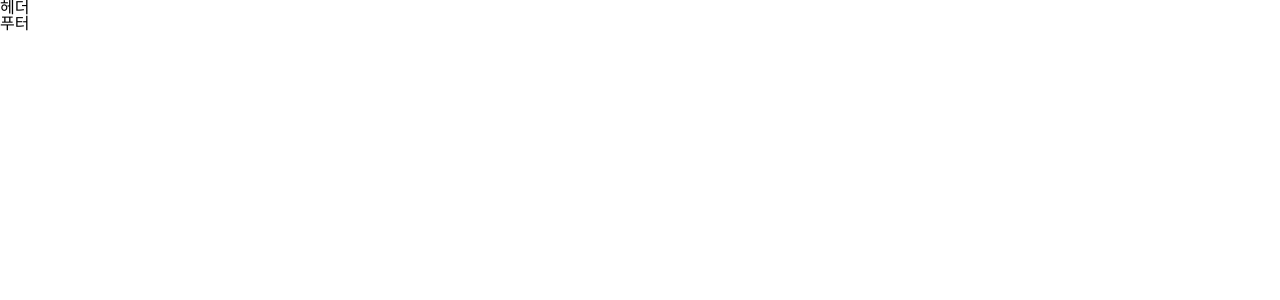
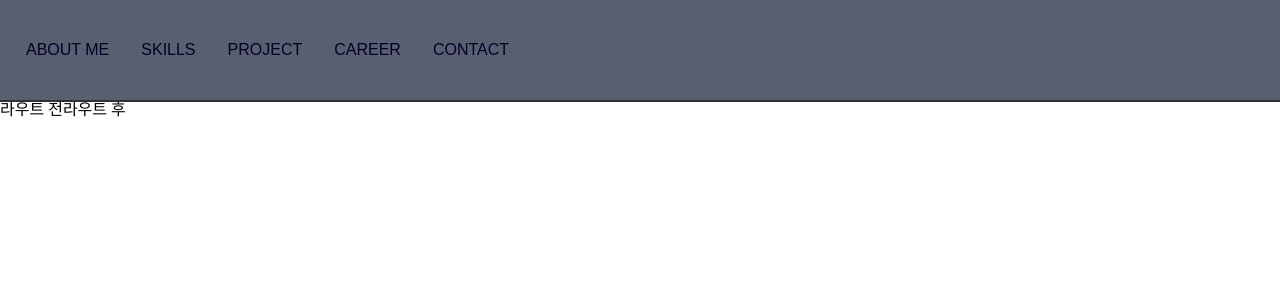
Before and after one commit to pacdong/bro_homepage, a React (Create React App) app: page /home in a window 1280 px wide. Shown: the top 300 px of the page. Built offline with nearby package versions, Linux system fonts and the light colour scheme.

Commit message:
2020-10-17 / Header ~ing

```diff
--- a/src/App.js
+++ b/src/App.js
@@ -27,9 +27,11 @@ function App() {
       <GlobalStyled />
       <Header />
       <BrowserRouter>
+        라우트 전
         <Routes />
+        라우트 후
       </BrowserRouter>
-      <Footer />
+      {/* <Footer /> */}
     </>
   );
 }
--- /dev/null
+++ b/src/Color/colors.js
@@ -0,0 +1,9 @@
+export default {
+  gray: "#717A88",
+  darkGray: "#5A5F70",
+  lightGray: "#000029",
+  darkBlue: "#2D3038",
+  lightGreen: "#61D25B",
+  white: "#FFFFFF",
+  black: "#2D3038",
+};
--- /dev/null
+++ b/src/Components/ABoutMe/HeadText.js
@@ -0,0 +1,15 @@
+import React from "react";
+import styled from "styled-components";
+
+const Wrapper = styled.div``;
+const Text = styled.span``;
+
+export default function HeadText({ line1, line2, line3 }) {
+  return (
+    <Wrapper>
+      <Text>{line1}</Text>
+      <Text>{line2}</Text>
+      <Text>{line3}</Text>
+    </Wrapper>
+  );
+}
--- /dev/null
+++ b/src/Components/ABoutMe/index.js
@@ -0,0 +1,8 @@
+import React from "react";
+import HeadText from "./HeadText";
+
+const Index = () => {
+  return <HeadText line1="I' M" line2="A FRONT - END" line3="DEVELOPER" />;
+};
+
+export default Index;
--- a/src/Components/Header.js
+++ b/src/Components/Header.js
@@ -1,5 +1,47 @@
 import React from "react";
+import styled from "styled-components";
+import colors from "../Color/colors";
+
+const Background = styled.div`
+  width: 100%;
+  background-color: ${colors.darkGray};
+  display: flex;
+  flex-direction: row;
+  padding-top: 40px;
+  padding-bottom: 40px;
+  top: 0px;
+  position: relative;
+  border: 0px solid ${colors.black};
+  border-bottom-width: 2px;
+`;
+const Wrapper = styled.div``;
+const Box = styled.button`
+  outline: none;
+  background-color: inherit;
+  border: 0px;
+  cursor: pointer;
+  margin-left: 20px;
+  font-size: 1rem;
+  color: ${colors.lightGray};
+  &:hover {
+    color: ${colors.lightGreen};
+  }
+  &:focus {
+    color: ${colors.lightGreen};
+  }
+  transition: 0.5s;
+`;
 
 export default function Header() {
-  return <div>헤더</div>;
+  return (
+    <Background>
+      <Wrapper>
+        <Box onClick={() => console.log("ABOUT ME")}>ABOUT ME</Box>
+        <Box onClick={() => console.log("SKILLS")}>SKILLS</Box>
+        <Box onClick={() => console.log("PROJECT")}>PROJECT</Box>
+        <Box onClick={() => console.log("CAREER")}>CAREER</Box>
+        <Box onClick={() => console.log("CONTACT")}>CONTACT</Box>
+      </Wrapper>
+    </Background>
+  );
 }
--- a/src/Routes.js
+++ b/src/Routes.js
@@ -6,7 +6,7 @@ import Home from "./Routes/Home";
 const Routes = () => (
   <Switch>
     <Route exact path="/">
-      <Redirect to="/home" />
+      <Redirect to="/home" componet={Home} />
     </Route>
     <Route exact path="/Home" componet={Home} />
     <Route exact path="/Contents" componet={Contents} />
--- a/src/Routes/Home.js
+++ b/src/Routes/Home.js
@@ -1,5 +1,19 @@
 import React from "react";
+import Index from "../Components/ABoutMe";
+import styled from "styled-components";
+
+const View = styled.div`
+  display: flex;
+  flex: 1;
+  background-color: red;
+  padding-top: 100px;
+`;
 
 export default function Home() {
-  return <div>홈 안녕하세요</div>;
+  return (
+    <View>
+      안녕하세요
+      <Index />
+    </View>
+  );
 }
```
